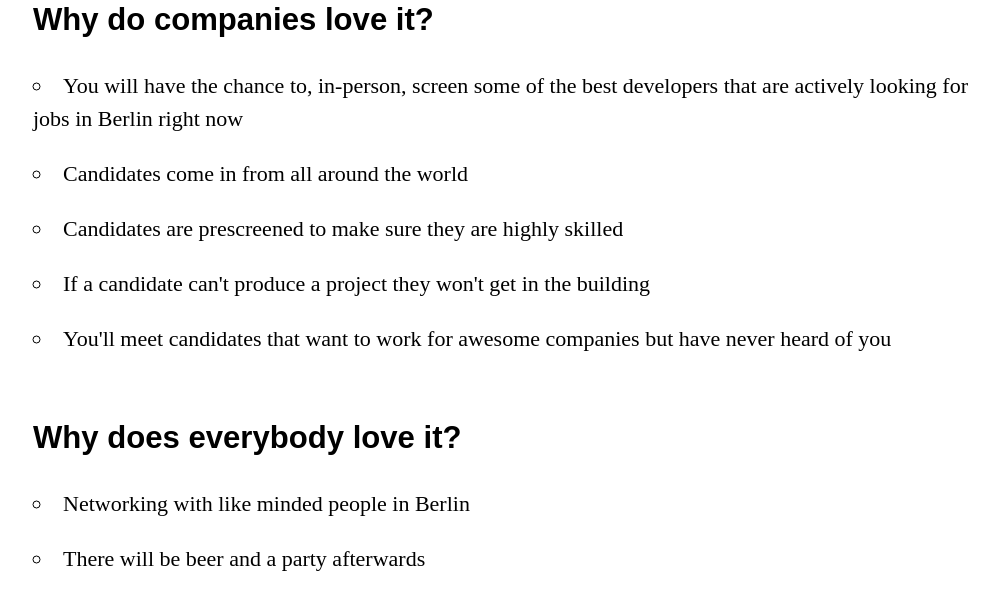
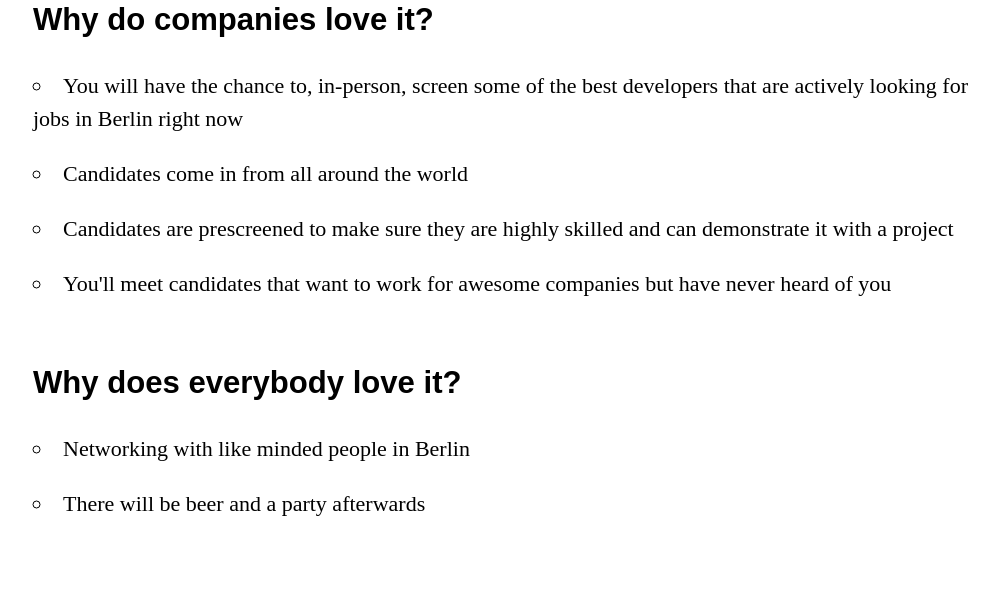
Before and after one commit to talentmatch-io/talentmatch-io.github.io, a plain HTML site: page index.html in a window 1280 px wide. Shown: the part 2225-2841 px from the top of the page, without its empty margins (127-1126 px from the left). Drawn offline with Linux system fonts and the light colour scheme.

Commit message:
Change copy to remove harsh project sentence

```diff
--- a/index.html
+++ b/index.html
@@ -183,9 +183,7 @@
 						now</li>
 						<li>Candidates come in from all around the world</li>
 						<li>Candidates are prescreened to make sure they are highly
-						skilled</li>
-						<li>If a candidate can't produce a project they won't get in the
-						building</li>
+						skilled and can demonstrate it with a project</li>
 						<li>You'll meet candidates that want to work for awesome companies
 						but have never heard of you</li>
 					</ul>
```
